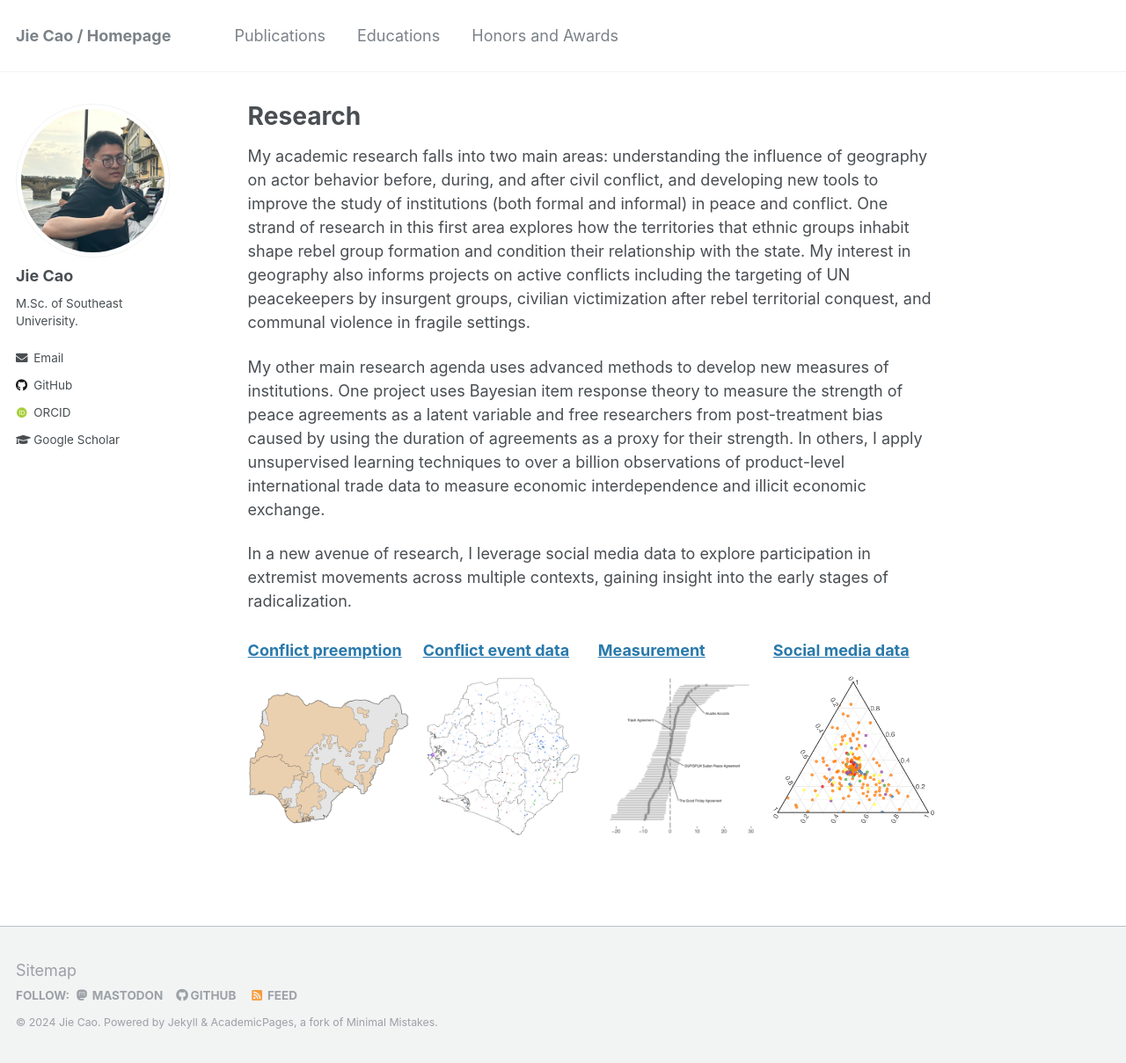
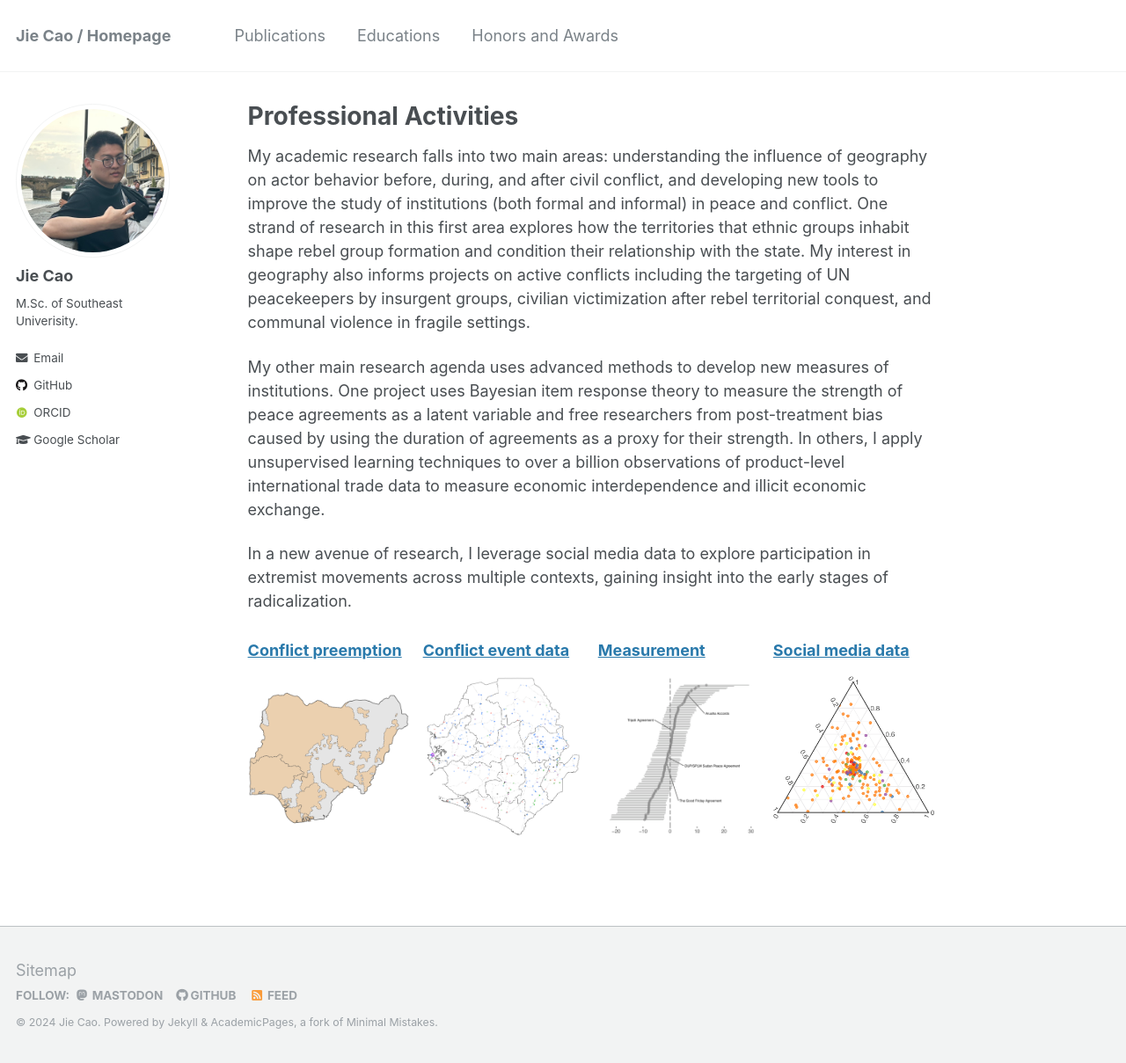
Before and after one commit to JieJayCao/JieJayCao.github.io, a Jekyll site: the page built from _pages/research.md, in a window 1280 px wide and 1209 px high. Shown: the whole window at 88% size. Built offline with Jekyll 4.4.1, drawn with Linux system fonts in a browser that asks for light colours; some web fonts are replaced.

Commit message:
Update research.md

```diff
--- a/_pages/research.md
+++ b/_pages/research.md
@@ -1,6 +1,6 @@
 ---
 layout: archive
-title: "Research"
+title: "Professional Activities"
 permalink: /research/
 author_profile: true
 header:
```
